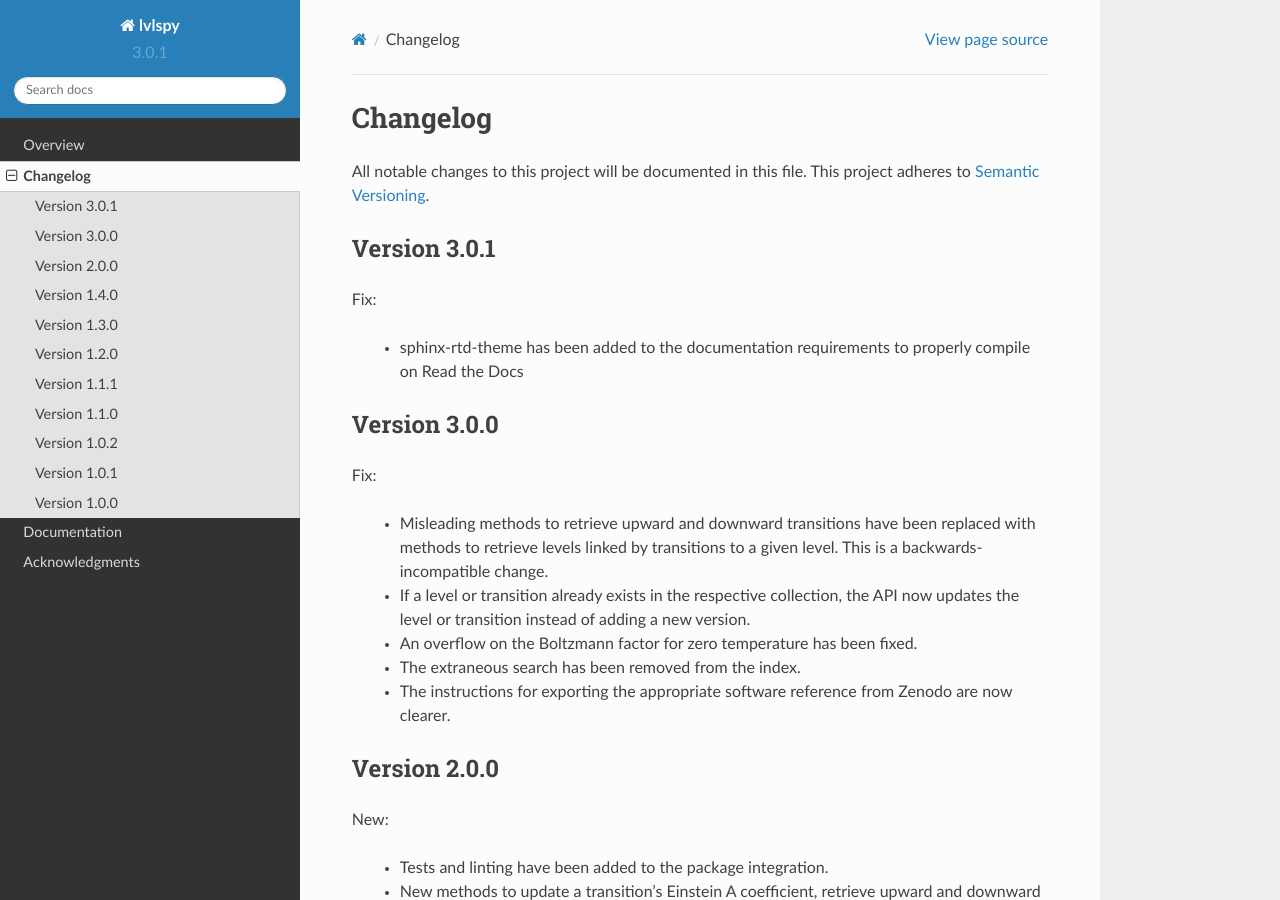
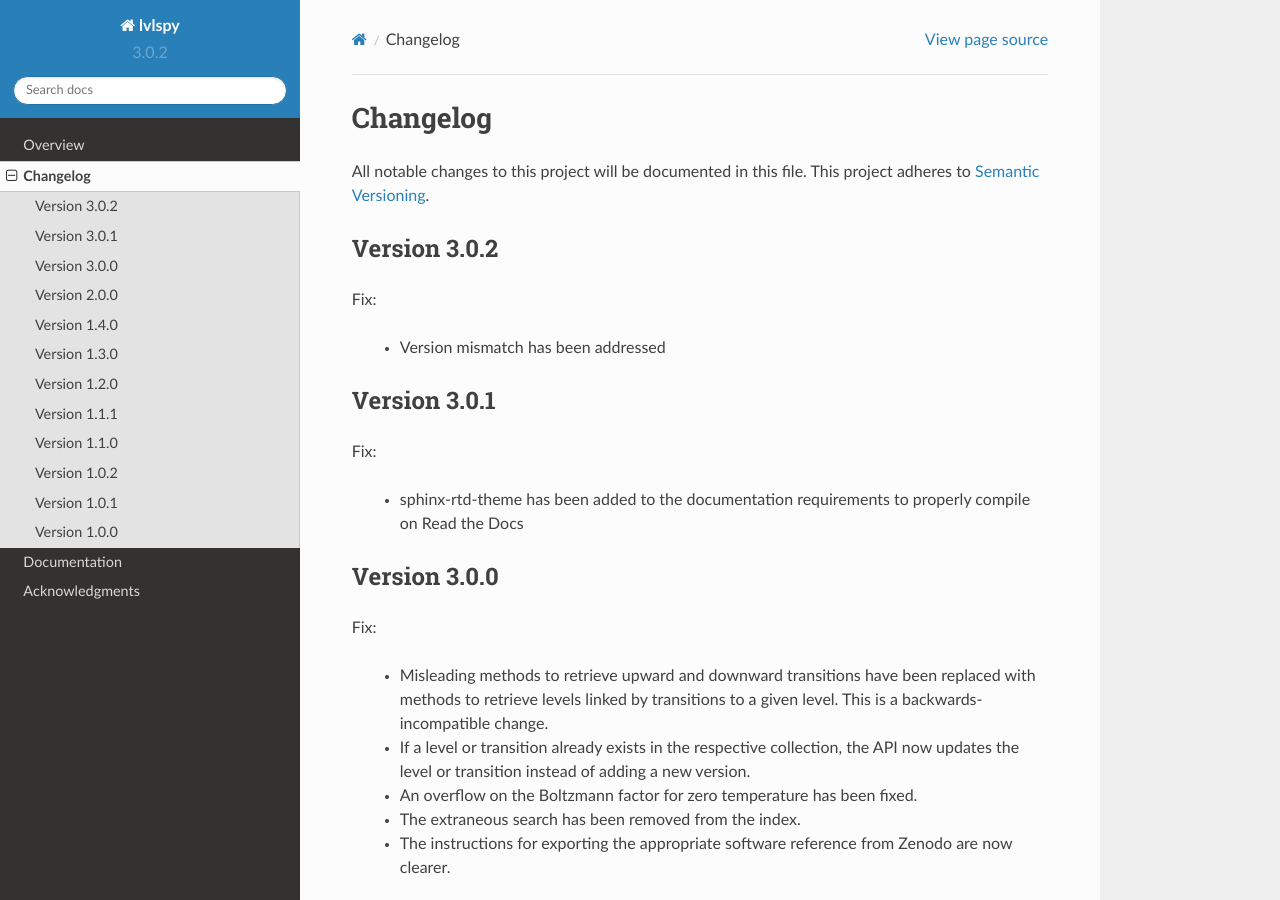
Before and after one commit to jaadt7/lvlspy, a Sphinx documentation site: the page built from doc/source/changelog.rst, in a window 1280 px wide and 900 px high. Built offline with Sphinx 7.4.7 and the Read the Docs theme 2.0.0, drawn with Linux system fonts in a browser that asks for light colours.

Commit message:
addressed version mismatch

```diff
--- a/doc/source/changelog.rst
+++ b/doc/source/changelog.rst
@@ -3,6 +3,13 @@ Changelog
 
 All notable changes to this project will be documented in this file.  This
 project adheres to `Semantic Versioning <http://semver.org/spec/v2.0.0.html>`_.
+
+Version 3.0.2
+-------------
+
+Fix:
+
+  * Version mismatch has been addressed
 
 Version 3.0.1
 -------------
--- a/lvlspy/__about__.py
+++ b/lvlspy/__about__.py
@@ -10,6 +10,6 @@ __all__ = [
 
 __title__ = "lvlspy"
 __summary__ = "Python project to work with quantum level system data"
-__version__ = "3.0.1"
+__version__ = "3.0.2"
 __author__ = "Clemson University"
 __copyright__ = "Clemson University, 2022-2023"
```
